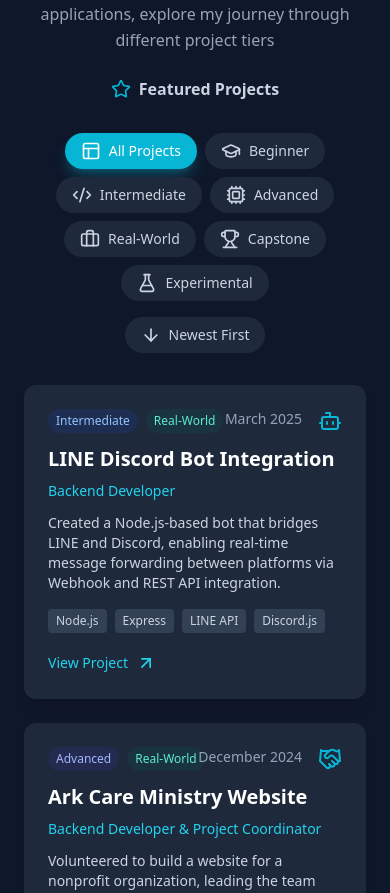
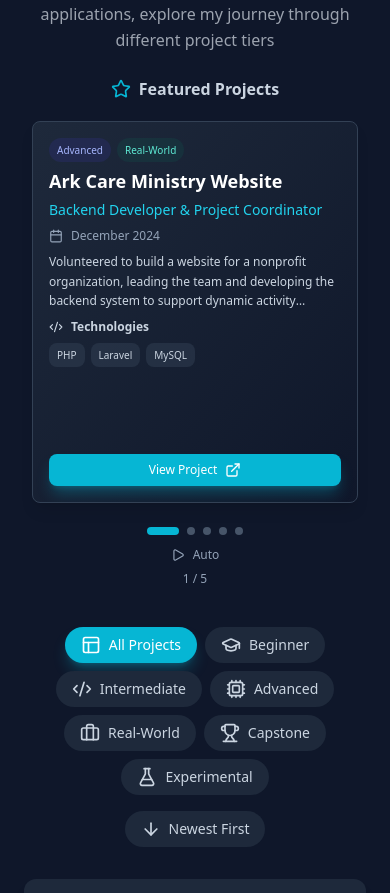
Before and after one commit to davidgrcias/davidgrcias.github.io, a React (Vite) app: page / in a window 390 px wide. Shown: the part 8249-9142 px from the top of the page. Built offline with nearby package versions, Linux system fonts and the light colour scheme; no server answers.

Commit message:
ideal fp

```diff
--- a/src/components/ProjectCarousel.jsx
+++ b/src/components/ProjectCarousel.jsx
@@ -124,22 +124,17 @@
     return null;
   }
 
-  // Hide carousel on mobile
-  if (isMobile) {
-    return null;
-  }
-
   const currentProject = projects[currentIndex];
 
   return (
     <div
-      className="relative w-full max-w-4xl mx-auto px-2 sm:px-4 py-3 sm:py-4"
+      className="relative w-full max-w-4xl mx-auto px-2 sm:px-4 py-2 sm:py-3 md:py-4"
       onMouseEnter={() => setIsPaused(true)}
       onMouseLeave={() => setIsPaused(false)}
     >
-      {/* Main Carousel Container - More Compact */}
+      {/* Main Carousel Container - Fully Responsive */}
       <div
-        className="relative h-auto min-h-[320px] sm:min-h-[300px] md:h-[360px]"
+        className="relative h-auto min-h-[380px] xs:min-h-[360px] sm:min-h-[340px] md:h-[360px]"
         onTouchStart={handleTouchStart}
         onTouchMove={handleTouchMove}
         onTouchEnd={handleTouchEnd}
@@ -182,17 +177,17 @@
             className={!isMobile ? "cursor-grab active:cursor-grabbing w-full" : "w-full"}
           >
             <div className="w-full h-auto bg-gradient-to-br from-white to-slate-50 dark:from-slate-800 dark:to-slate-900 rounded-lg shadow-lg overflow-hidden border border-slate-200 dark:border-slate-700">
-              <div className="flex flex-col md:flex-row min-h-[320px] sm:min-h-[300px] md:h-[360px]">
+              <div className="flex flex-col md:flex-row min-h-[380px] xs:min-h-[360px] sm:min-h-[340px] md:h-[360px]">
                 {/* Left Side - Project Info with Custom Scrollbar */}
-                <div className="flex-1 p-3 sm:p-4 md:p-5 flex flex-col justify-between overflow-y-auto custom-scrollbar-thin">
+                <div className="flex-1 p-4 sm:p-5 md:p-5 flex flex-col justify-between overflow-y-auto custom-scrollbar-thin">
                   {/* Top Section */}
-                  <div className="space-y-3 sm:space-y-4">
+                  <div className="space-y-2 sm:space-y-3 md:space-y-4">
                     {/* Project Tiers */}
                     <div className="flex flex-wrap gap-1.5 sm:gap-2">
                       {currentProject.tiers.map((tier) => (
                         <span
                           key={tier}
-                          className={`text-[10px] sm:text-xs px-2 sm:px-3 py-0.5 sm:py-1 rounded-full font-medium ${
+                          className={`text-[10px] sm:text-xs px-2 sm:px-3 py-1 rounded-full font-medium ${
                             tier === "Beginner"
                               ? "bg-cyan-100/80 text-cyan-700 dark:bg-cyan-900/30 dark:text-cyan-300"
                               : tier === "Intermediate"
@@ -212,7 +207,7 @@
                     </div>
 
                     {/* Project Name */}
-                    <h3 className="text-xl sm:text-2xl md:text-3xl lg:text-4xl font-bold text-slate-800 dark:text-white leading-tight">
+                    <h3 className="text-lg sm:text-xl md:text-2xl lg:text-3xl font-bold text-slate-800 dark:text-white leading-tight">
                       {currentProject.name}
                     </h3>
 
@@ -228,36 +223,41 @@
                     </div>
 
                     {/* Description */}
-                    <p className="text-xs sm:text-sm md:text-base text-slate-600 dark:text-slate-300 leading-relaxed">
+                    <p className="text-xs sm:text-sm md:text-base text-slate-600 dark:text-slate-300 leading-relaxed line-clamp-3 sm:line-clamp-none">
                       {currentProject.description}
                     </p>
 
                     {/* Technologies */}
                     <div>
-                      <h4 className="text-xs sm:text-sm font-semibold text-slate-700 dark:text-slate-300 mb-2 sm:mb-3 flex items-center gap-2">
+                      <h4 className="text-xs sm:text-sm font-semibold text-slate-700 dark:text-slate-300 mb-2 flex items-center gap-2">
                         {renderIcon("Code2", 14)}
                         <span>{translateText("Technologies", currentLanguage)}</span>
                       </h4>
                       <div className="flex flex-wrap gap-1.5 sm:gap-2">
-                        {currentProject.tech.map((tech) => (
+                        {currentProject.tech.slice(0, 6).map((tech) => (
                           <span
                             key={tech}
-                            className="text-[10px] sm:text-xs md:text-sm px-2 sm:px-3 py-1 sm:py-1.5 bg-slate-200/70 dark:bg-slate-700/50 text-slate-700 dark:text-slate-300 rounded-lg font-medium"
+                            className="text-[10px] sm:text-xs px-2 sm:px-3 py-1 bg-slate-200/70 dark:bg-slate-700/50 text-slate-700 dark:text-slate-300 rounded-lg font-medium"
                           >
                             {tech}
                           </span>
                         ))}
+                        {currentProject.tech.length > 6 && (
+                          <span className="text-[10px] sm:text-xs px-2 sm:px-3 py-1 bg-slate-200/70 dark:bg-slate-700/50 text-slate-700 dark:text-slate-300 rounded-lg font-medium">
+                            +{currentProject.tech.length - 6}
+                          </span>
+                        )}
                       </div>
                     </div>
                   </div>
 
                   {/* Bottom Section - CTA */}
-                  <div className="mt-4 sm:mt-6">
+                  <div className="mt-3 sm:mt-4 md:mt-6">
                     <a
                       href={currentProject.link}
                       target="_blank"
                       rel="noopener noreferrer"
-                      className="inline-flex items-center gap-2 px-4 sm:px-6 py-2 sm:py-3 bg-cyan-500 hover:bg-cyan-600 text-white text-sm sm:text-base rounded-lg font-medium transition-all duration-300 shadow-lg shadow-cyan-500/30 hover:shadow-xl hover:shadow-cyan-500/40 hover:-translate-y-0.5"
+                      className="inline-flex items-center gap-2 px-4 sm:px-5 md:px-6 py-2 sm:py-2.5 md:py-3 bg-cyan-500 hover:bg-cyan-600 text-white text-xs sm:text-sm md:text-base rounded-lg font-medium transition-all duration-300 shadow-lg shadow-cyan-500/30 hover:shadow-xl hover:shadow-cyan-500/40 hover:-translate-y-0.5 w-full sm:w-auto justify-center"
                     >
                       {translateText("View Project", currentLanguage)}
                       {renderIcon("ExternalLink", 16)}
@@ -292,10 +292,10 @@
           </motion.div>
         </AnimatePresence>
 
-        {/* Navigation Arrows */}
+        {/* Navigation Arrows - Desktop only, mobile uses swipe */}
         <button
           onClick={prevProject}
-          className="absolute left-1 sm:left-2 md:-left-16 top-1/2 -translate-y-1/2 bg-white dark:bg-slate-800 hover:bg-cyan-500 dark:hover:bg-cyan-600 text-slate-800 dark:text-white hover:text-white rounded-full p-2 sm:p-3 shadow-lg transition-all duration-300 hover:scale-110 z-10"
+          className="hidden md:flex absolute -left-16 top-1/2 -translate-y-1/2 bg-white dark:bg-slate-800 hover:bg-cyan-500 dark:hover:bg-cyan-600 text-slate-800 dark:text-white hover:text-white rounded-full p-3 shadow-lg transition-all duration-300 hover:scale-110 z-10 items-center justify-center"
           aria-label="Previous project"
         >
           {renderIcon("ChevronLeft", 20)}
@@ -303,7 +303,7 @@
 
         <button
           onClick={nextProject}
-          className="absolute right-1 sm:right-2 md:-right-16 top-1/2 -translate-y-1/2 bg-white dark:bg-slate-800 hover:bg-cyan-500 dark:hover:bg-cyan-600 text-slate-800 dark:text-white hover:text-white rounded-full p-2 sm:p-3 shadow-lg transition-all duration-300 hover:scale-110 z-10"
+          className="hidden md:flex absolute -right-16 top-1/2 -translate-y-1/2 bg-white dark:bg-slate-800 hover:bg-cyan-500 dark:hover:bg-cyan-600 text-slate-800 dark:text-white hover:text-white rounded-full p-3 shadow-lg transition-all duration-300 hover:scale-110 z-10 items-center justify-center"
           aria-label="Next project"
         >
           {renderIcon("ChevronRight", 20)}
```
